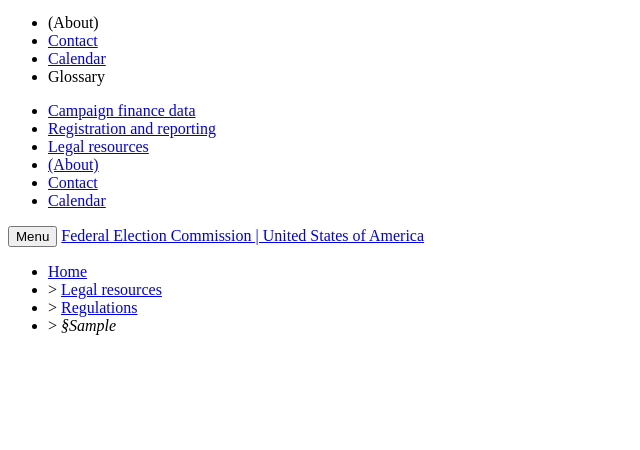
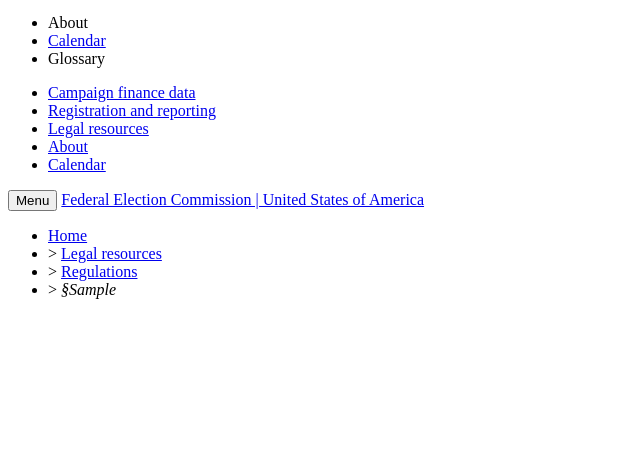
Before and after one commit to fecgov/fec-eregs, a Django app: template fec_eregs/templates/regulations/main-header.html in a window 1280 px wide. Shown: the part 332-782 px from the top of the page, without its empty margins (0-640 px from the left). Run offline with Django 3.2, Linux system fonts and the light colour scheme; the template is opened without the code that fills it: most values are stand-ins (such as "Sample title", 1, 10 or a date in 2020).

Commit message:
Fixing links in header

```diff
--- a/fec_eregs/templates/regulations/main-header.html
+++ b/fec_eregs/templates/regulations/main-header.html
@@ -10,8 +10,7 @@
   <div class="masthead">
     <a href="{{ FEC_CMS_URL }}/" title="Home" class="site-title"><span class="u-visually-hidden">Federal Election Commission | United States of America</span></a>
     <ul class="utility-nav list--flat">
-      <li class="utility-nav__item is-disabled">(About)</li>
-      <li class="utility-nav__item"><a href="{{ FEC_CMS_URL }}/contact-us/">Contact</a></li>
+      <li class="utility-nav__item is-disabled">About</li>
       <li class="utility-nav__item"><a href="{{ FEC_CMS_URL }}/calendar/">Calendar</a></li>
       <li class="utility-nav__item is-disabled"><span class="js-glossary-toggle glossary__toggle">Glossary</span></li>
     </ul>
@@ -29,10 +28,7 @@
           <a href="{{ FEC_CMS_URL }}/legal-resources/" class="site-nav__link is-parent">Legal resources</a>
         </li>
         <li class="site-nav__item utility-nav__item is-disabled">
-          <a href="#" class="site-nav__link">(About)</a>
-        </li>
-        <li class="site-nav__item utility-nav__item">
-          <a href="{{ FEC_CMS_URL }}/contact-us/" class="site-nav__link">Contact</a>
+          <a href="#" class="site-nav__link">About</a>
         </li>
         <li class="site-nav__item utility-nav__item">
           <a href="{{ FEC_CMS_URL }}/calendar/" class="site-nav__link">Calendar</a>
```
